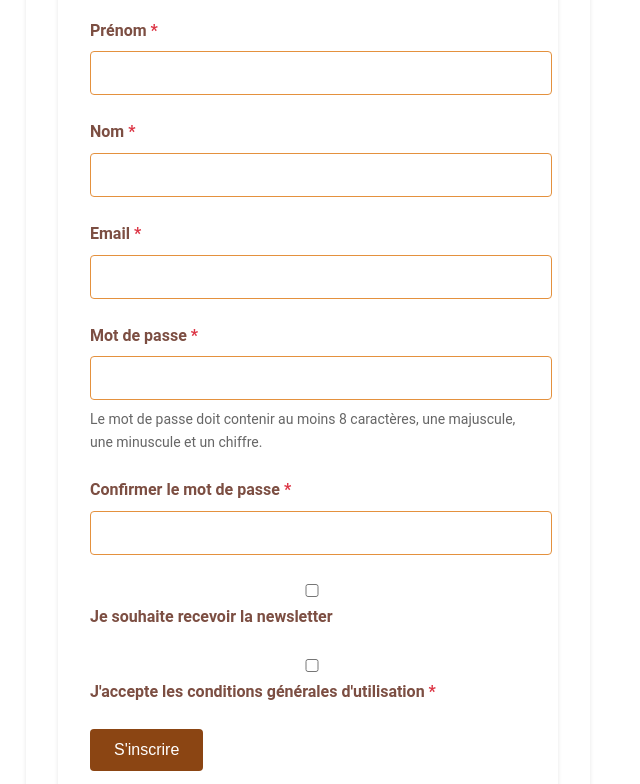
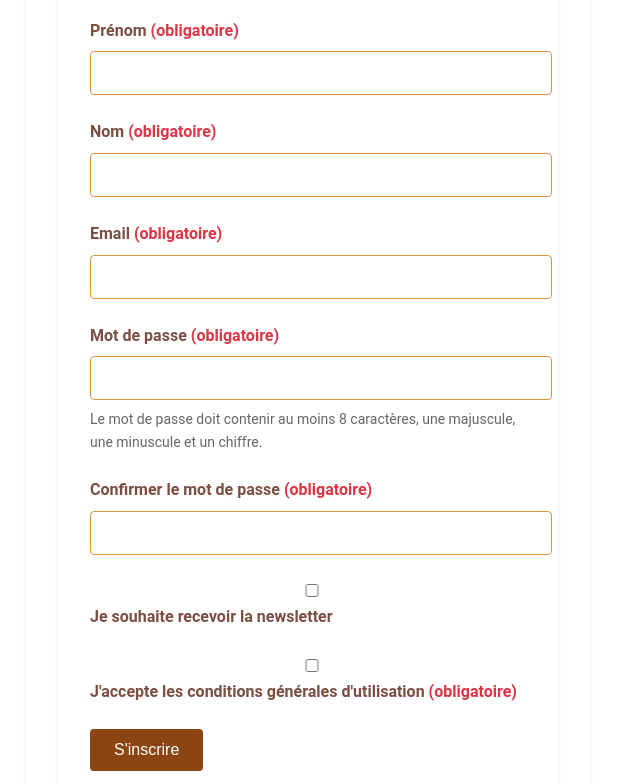
Before and after one commit to OMAR1530/Accessibilte, a plain HTML site: page inscription.html in a window 1280 px wide. Shown: the part 360-1144 px from the top of the page, without its empty margins (332-972 px from the left). Drawn offline with Linux system fonts and the light colour scheme.

Commit message:
Amélioration de l'accessibilité des formulaires dans connexion.html, inscription.html et index.html. Mise à jour des étiquettes pour indiquer clairement les champs obligatoires et ajout d'attributs ARIA pour une meilleure expérience utilisateur.

```diff
--- a/inscription.html
+++ b/inscription.html
@@ -33,31 +33,31 @@
                 <h1 id="register-title" class="text-brown">Créez votre compte</h1>
                 <form action="#" method="post" class="auth-form" aria-label="Formulaire d'inscription">
                     <div class="form-group">
-                        <label for="firstname">Prénom <span class="required" aria-hidden="true">*</span></label>
+                        <label for="firstname">Prénom <span class="required">(obligatoire)</span></label>
                         <input type="text" id="firstname" name="firstname" required aria-required="true" autocomplete="given-name" aria-describedby="firstname-help">
                         <span id="firstname-help" class="visually-hidden">Veuillez entrer votre prénom</span>
                     </div>
 
                     <div class="form-group">
-                        <label for="lastname">Nom <span class="required" aria-hidden="true">*</span></label>
+                        <label for="lastname">Nom <span class="required">(obligatoire)</span></label>
                         <input type="text" id="lastname" name="lastname" required aria-required="true" autocomplete="family-name" aria-describedby="lastname-help">
                         <span id="lastname-help" class="visually-hidden">Veuillez entrer votre nom</span>
                     </div>
 
                     <div class="form-group">
-                        <label for="email">Email <span class="required" aria-hidden="true">*</span></label>
+                        <label for="email">Email <span class="required">(obligatoire)</span></label>
                         <input type="email" id="email" name="email" required aria-required="true" autocomplete="email" aria-describedby="email-help">
                         <span id="email-help" class="visually-hidden">Veuillez entrer votre adresse email</span>
                     </div>
 
                     <div class="form-group">
-                        <label for="password">Mot de passe <span class="required" aria-hidden="true">*</span></label>
+                        <label for="password">Mot de passe <span class="required">(obligatoire)</span></label>
                         <input type="password" id="password" name="password" required aria-required="true" autocomplete="new-password" aria-describedby="password-help">
                         <p id="password-help" class="password-hint">Le mot de passe doit contenir au moins 8 caractères, une majuscule, une minuscule et un chiffre.</p>
                     </div>
 
                     <div class="form-group">
-                        <label for="confirm-password">Confirmer le mot de passe <span class="required" aria-hidden="true">*</span></label>
+                        <label for="confirm-password">Confirmer le mot de passe <span class="required">(obligatoire)</span></label>
                         <input type="password" id="confirm-password" name="confirm-password" required aria-required="true" autocomplete="new-password" aria-describedby="confirm-password-help">
                         <span id="confirm-password-help" class="visually-hidden">Veuillez confirmer votre mot de passe</span>
                     </div>
@@ -72,7 +72,7 @@
                     <div class="form-group">
                         <label class="checkbox-label">
                             <input type="checkbox" id="terms" name="terms" required aria-required="true">
-                            J'accepte les <a href="#">conditions générales d'utilisation</a> <span class="required" aria-hidden="true">*</span>
+                            J'accepte les <a href="#">conditions générales d'utilisation</a> <span class="required">(obligatoire)</span>
                         </label>
                     </div>
 
```
Also changed, not shown: connexion.html (+2 -2 lines), index.html (+6 -6 lines).
